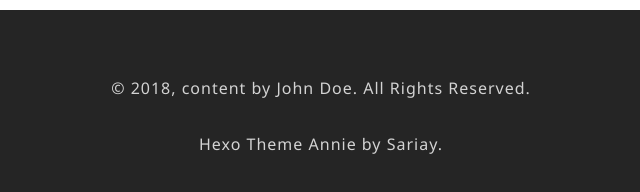
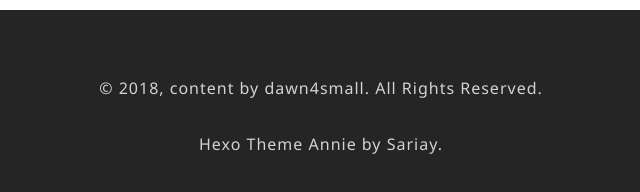
Before and after one commit to youngsmallsmall/youngsmallsmall.github.io, a plain HTML site: page index.html in a window 1280 px wide. Shown: the part 1504-1696 px from the top of the page, 319-959 px from the left. Drawn offline with Linux system fonts and the light colour scheme.

Commit message:
Site updated: 2018-12-10 21:34:07

```diff
--- a/index.html
+++ b/index.html
@@ -10,12 +10,12 @@
 
 
 <head><meta name="generator" content="Hexo 3.8.0">
-	<title>Hexo</title>
+	<title>youngsmallsmall&#39;s blogs</title>
 	<meta charset="utf-8">
 	<meta http-equiv="X-UA-Compatible" content="IE=edge">
 	<meta name="apple-mobile-web-app-title" content="Amaze UI">
 	<meta name="viewport" content="width=device-width, initial-scale=1, maximum-scale=1.0, user-scalable=no">
-    <meta name="author" content="John Doe">
+    <meta name="author" content="dawn4small">
     <meta name="keywords" content="">
     <meta name="description" content="">
    	<!-- css -->
@@ -225,7 +225,7 @@ Quick
 	<div class="blog-text-center">
 		<div class="theme-annie-copyright">
 
-				&copy; 2018, content by John Doe. All Rights Reserved.
+				&copy; 2018, content by dawn4small. All Rights Reserved.
 
 		</div>
 	</div>
```
Also changed, not shown: 2018/12/10/hello-world/index.html (+2 -2 lines), archives/2018/12/index.html (+2 -2 lines), archives/2018/index.html (+2 -2 lines), archives/index.html (+2 -2 lines).
